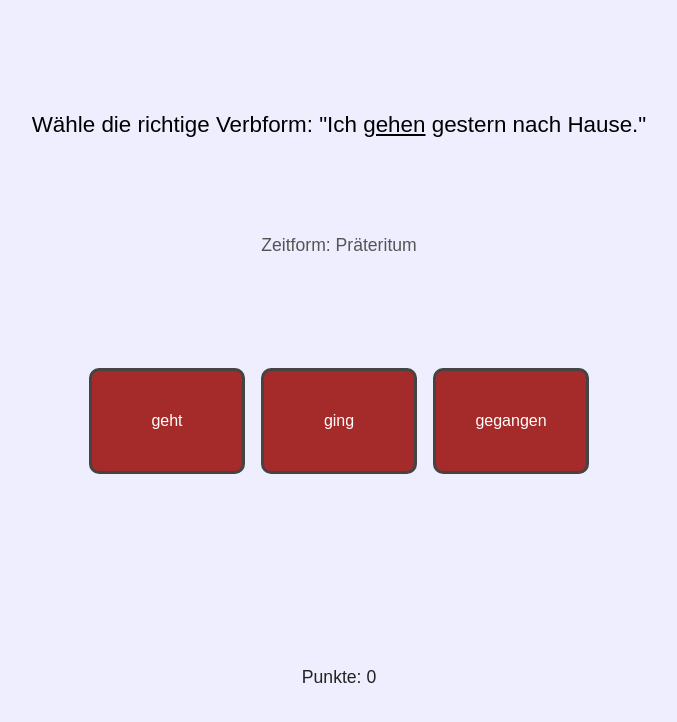
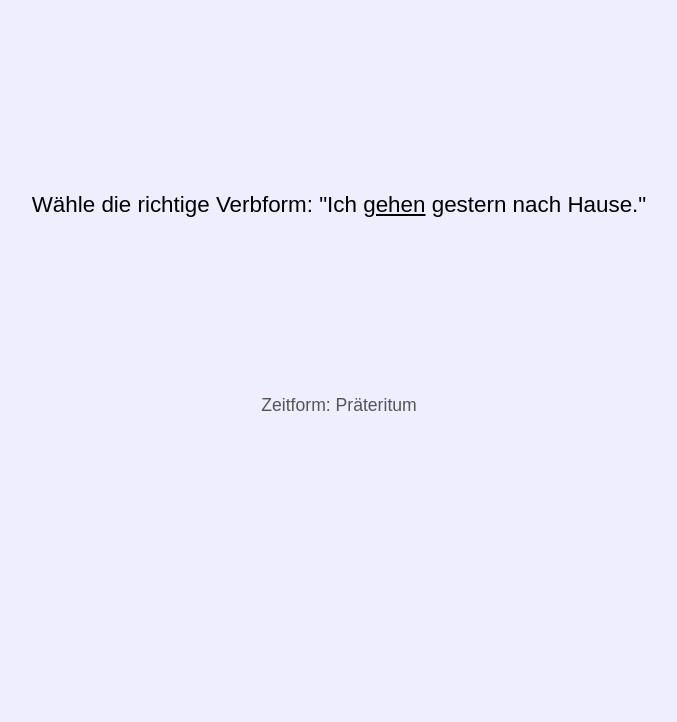
Before and after one commit to MrTom7799/Zwerg-Zeitform, a plain HTML site: page index.html in a window 1280 px wide. Shown: the whole page, without its empty margins (301-978 px from the left). Drawn offline with Linux system fonts and the light colour scheme.

Commit message:
Update index.html

```diff
--- a/index.html
+++ b/index.html
@@ -12,6 +12,7 @@
       font-family: sans-serif;
       background-color: #eef;
       overflow: hidden;
+      transition: background-color 0.6s ease;
     }
     #game-container {
       height: 100%;
@@ -80,75 +81,4 @@
     <div id="question">Wähle die richtige Verbform: "Ich <u>gehen</u> gestern nach Hause."</div>
     <div id="tense-info">Zeitform: Präteritum</div>
     <div id="doors">
-      <div class="door" data-answer="geht">geht</div>
-      <div class="door" data-answer="ging">ging</div>
-      <div class="door" data-answer="gegangen">gegangen</div>
-    </div>
-    <div id="result"></div>
-    <div id="score">Punkte: 0</div>
-  </div>
-  <script>
-    const doors = document.querySelectorAll('.door');
-    const result = document.getElementById('result');
-    const question = document.getElementById('question');
-    const tenseInfo = document.getElementById('tense-info');
-    const scoreDisplay = document.getElementById('score');
-
-    const tasks = [
-      { q: 'Ich <u>gehen</u> gestern nach Hause.', correct: 'ging', options: ['geht', 'ging', 'gegangen'], tense: 'Präteritum' },
-      { q: 'Er <u>sein</u> sehr müde.', correct: 'ist', options: ['war', 'ist', 'gewesen'], tense: 'Präsens' },
-      { q: 'Wir <u>haben</u> früher einen Hund gehabt.', correct: 'hatten', options: ['haben', 'hatten', 'gehabt'], tense: 'Präteritum' },
-      { q: 'Du <u>kommen</u> gestern zu spät.', correct: 'kamst', options: ['kommst', 'kamst', 'gekommen'], tense: 'Präteritum' },
-      { q: 'Ich <u>lesen</u> jeden Abend ein Buch.', correct: 'lese', options: ['liest', 'las', 'lese'], tense: 'Präsens' },
-      { q: 'Ihr <u>schreiben</u> bereits einen Aufsatz.', correct: 'habt geschrieben', options: ['schreibt', 'habt geschrieben', 'schriebt'], tense: 'Perfekt' },
-      { q: 'Sie <u>trinken</u> vorhin einen Kaffee.', correct: 'haben getrunken', options: ['trinkt', 'tranken', 'haben getrunken'], tense: 'Perfekt' },
-      { q: 'Du <u>sehen</u> den Film schon?', correct: 'hast gesehen', options: ['siehst', 'sahst', 'hast gesehen'], tense: 'Perfekt' },
-      { q: 'Ich <u>müssen</u> früher oft helfen.', correct: 'musste', options: ['muss', 'musste', 'gemusst'], tense: 'Präteritum' },
-      { q: 'Wir <u>werden</u> bald fertig.', correct: 'werden', options: ['wurden', 'werden', 'worden'], tense: 'Präsens' }
-    ];
-
-    let currentIndex = 0;
-    let score = 0;
-
-    function renderTask() {
-      const task = tasks[currentIndex];
-      question.innerHTML = `Wähle die richtige Verbform: "${task.q}"`;
-      tenseInfo.textContent = `Zeitform: ${task.tense}`;
-      doors.forEach((door, i) => {
-        door.textContent = task.options[i];
-        door.setAttribute('data-answer', task.options[i]);
-        door.classList.remove('correct', 'wrong');
-        door.style.pointerEvents = 'auto';
-      });
-      result.textContent = '';
-    }
-
-    function checkAnswer(clickedDoor) {
-      const answer = clickedDoor.getAttribute('data-answer');
-      const isCorrect = answer === tasks[currentIndex].correct;
-      if (isCorrect) {
-        clickedDoor.classList.add('correct');
-        result.textContent = '✅ Richtig!';
-        score++;
-      } else {
-        clickedDoor.classList.add('wrong');
-        result.textContent = `❌ Falsch. Richtige Antwort: "${tasks[currentIndex].correct}"`;
-      }
-      scoreDisplay.textContent = `Punkte: ${score}`;
-      doors.forEach(d => d.style.pointerEvents = 'none');
-      setTimeout(() => {
-        currentIndex = (currentIndex + 1) % tasks.length;
-        renderTask();
-      }, 1500);
-    }
-
-    doors.forEach((door) => {
-      door.addEventListener('click', () => {
-        checkAnswer(door);
-      });
-    });
-
-    renderTask();
-  </script>
-</body>
-</html>
+      <div
```
